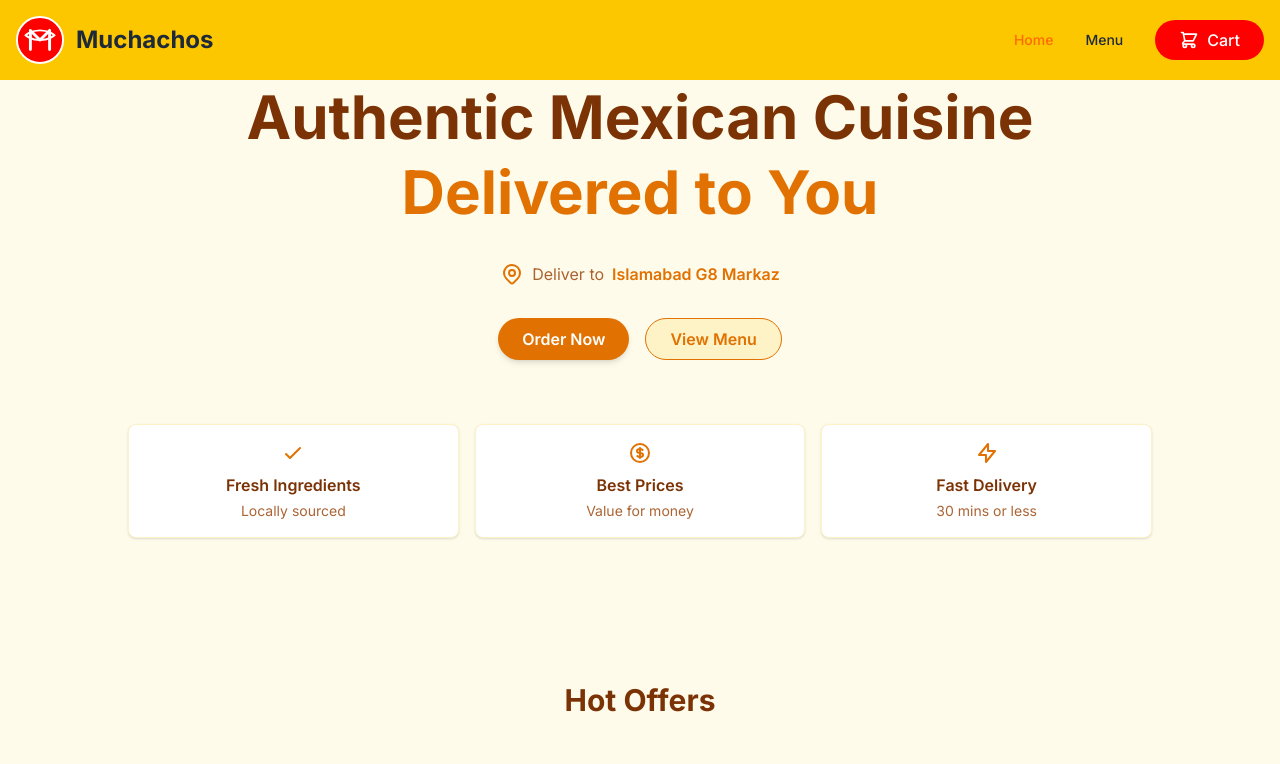
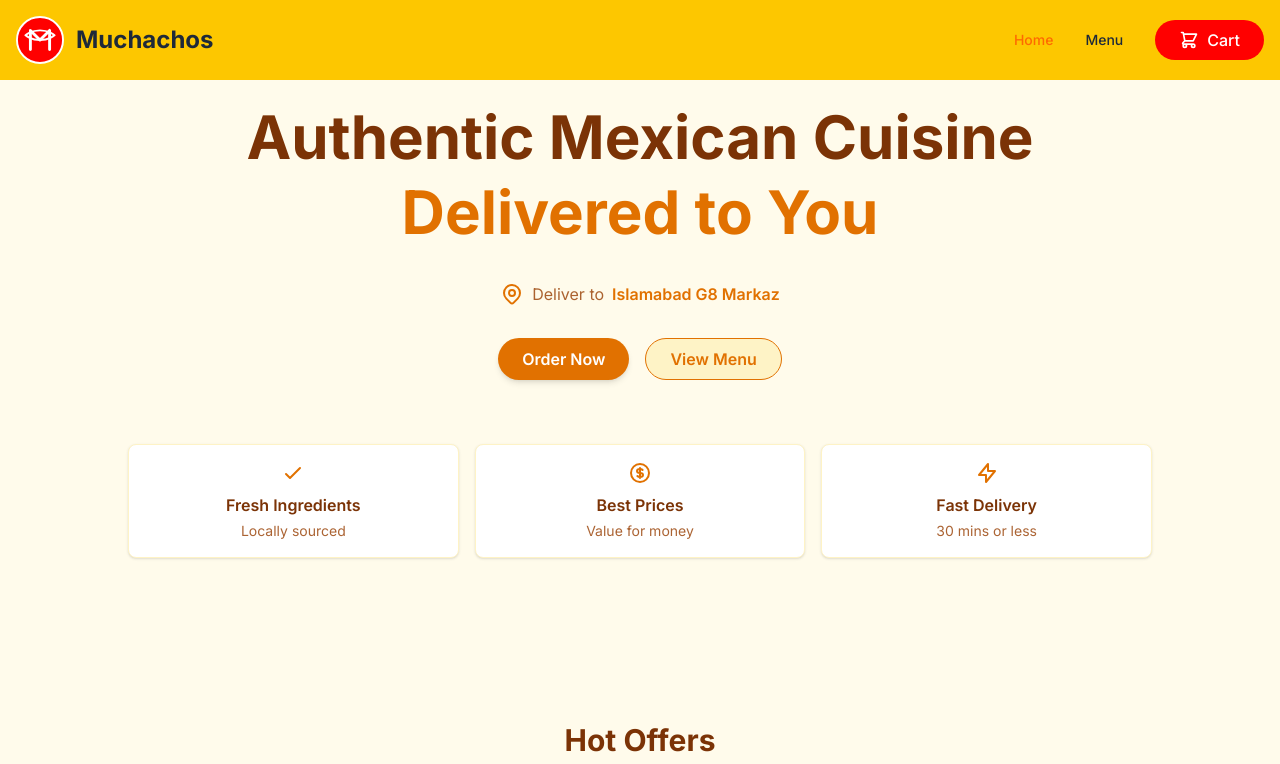
Before and after one commit to hafsabibi195/muchachos-food, a Next.js app: page / in a window 1280 px wide. Shown: the top 764 px of the page. Built offline with nearby package versions, Linux system fonts and the light colour scheme; grey boxes are pictures that could not be loaded.

Commit message:
Fix: Adjust Hero heading for mobile, ensure 'Authentic' is visible

```diff
--- a/src/components/Hero.tsx
+++ b/src/components/Hero.tsx
@@ -6,12 +6,16 @@ interface HeroProps {
 
 export default function Hero({ scrollToMenu }: HeroProps) {
   return (
-    <section className="relative w-full bg-amber-50 dark:bg-amber-900/20 py-12 sm:py-16 lg:py-20">
+    <section className="relative w-full bg-amber-50 dark:bg-amber-900/20 py-12 sm:py-16 lg:py-25">
       <div className="container mx-auto px-4 flex flex-col items-center text-center space-y-6 sm:space-y-8">
+
         {/* Heading */}
-       <h1 className="text-2xl sm:text-3xl md:text-5xl lg:text-6xl font-bold leading-tight animate-fade-in text-amber-900 dark:text-amber-100 px-2">
-  Authentic Mexican Cuisine
+
+       <h1 className="text-2xl sm:text-3xl md:text-5xl lg:text-6xl font-bold leading-tight
+        animate-fade-in text-amber-900 dark:text-amber-100 px-2">
+    Authentic Mexican Cuisine
   <br />
+
   <span className="text-amber-600 dark:text-amber-400">Delivered to You</span>
 </h1>
 
```
